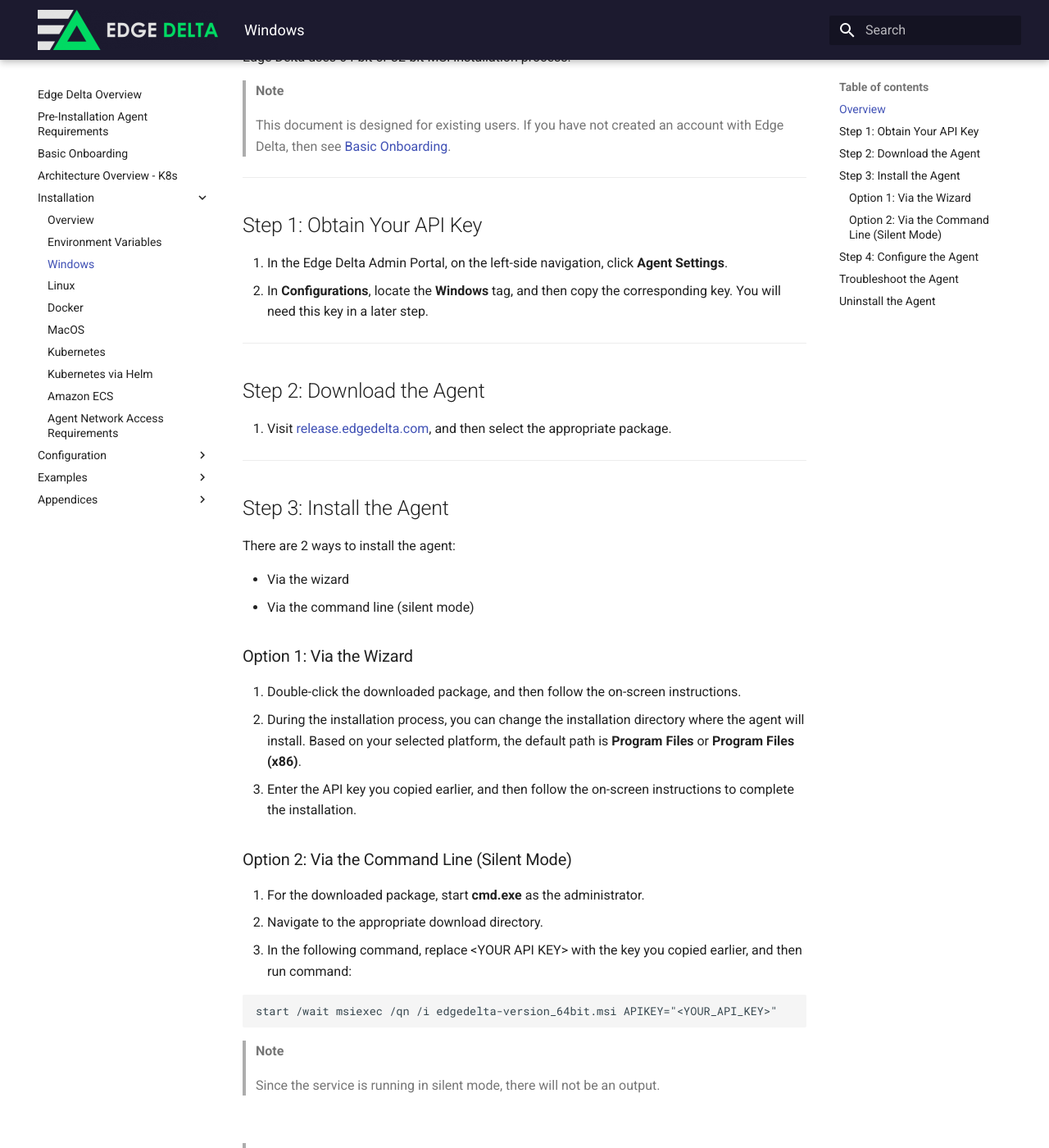
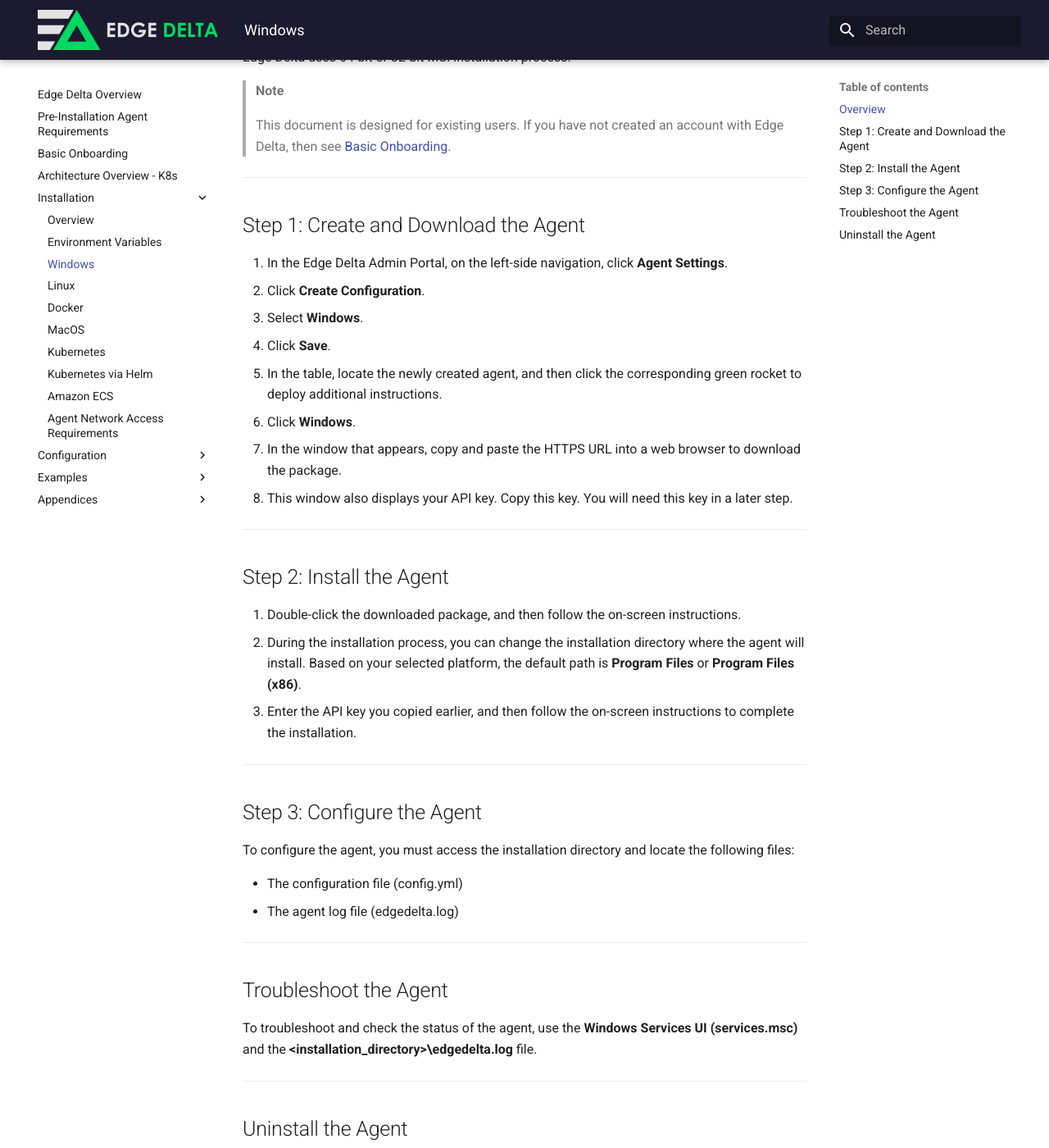
Before and after one commit to edgedelta/docs, an MkDocs documentation site: the page built from docs/installation/windows.md, in a window 1280 px wide and 1400 px high, scrolled down 266 px. Shown: the whole window at 82% size. Built offline with MkDocs 1.6.1 and Material for MkDocs 9.7.7, drawn with Linux system fonts in a browser that asks for light colours; some of the changed text lies outside the part shown.

Commit message:
Update windows.md

```diff
--- a/docs/installation/windows.md
+++ b/docs/installation/windows.md
@@ -18,31 +18,27 @@ Edge Delta uses 64-bit or 32-bit MSI installation process.
 
 ***
 
-## Step 1: Obtain Your API Key
+## Step 1: Create and Download the Agent
 
 1. In the Edge Delta Admin Portal, on the left-side navigation, click **Agent Settings**.
-2. In **Configurations**, locate the **Windows** tag, and then copy the corresponding key. You will need this key in a later step.
+2. Click **Create Configuration**.
+3. Select **Windows**.
+4. Click **Save**.
+5. In the table, locate the newly created agent, and then click the corresponding green rocket to deploy additional instructions.
+6. Click **Windows**.
+7. In the window that appears, copy and paste the HTTPS URL into a web browser to download the package.
+  - This window also displays your API key. Copy this key. You will need this key in a later step.
 
 ***
 
-## Step 2: Download the Agent
-
-1. Visit [release.edgedelta.com](https://release.edgedelta.com/), and then select the appropriate package.
-
-***
-
-## Step 3: Install the Agent
-
-There are 2 ways to install the agent:
-
-  * Via the wizard
-  * Via the command line (silent mode)
-
-### Option 1: Via the Wizard
+## Step 2: Install the Agent
 
 1. Double-click the downloaded package, and then follow the on-screen instructions.
 2. During the installation process, you can change the installation directory where the agent will install. Based on your selected platform, the default path is **Program Files** or **Program Files \(x86\)**.
 3. Enter the API key you copied earlier, and then follow the on-screen instructions to complete the installation.
+
+
+<!--
 
 
 ### Option 2: Via the Command Line (Silent Mode)
@@ -75,9 +71,11 @@ start /wait msiexec /qn /i edgedelta-version_64bit.msi APIKEY="<YOUR_API_KEY>"
 
 > 4. In a command prompt, run the command on the host where you want to deploy Edge Delta, and then the download and installation process will begin.
 
+-->
+
 ***
 
-## Step 4: Configure the Agent
+## Step 3: Configure the Agent
 
 To configure the agent, you must access the installation directory and locate the following files:
 
```
Also changed, not shown: other parts of docs/installation/windows.md (+1 -1 lines).
